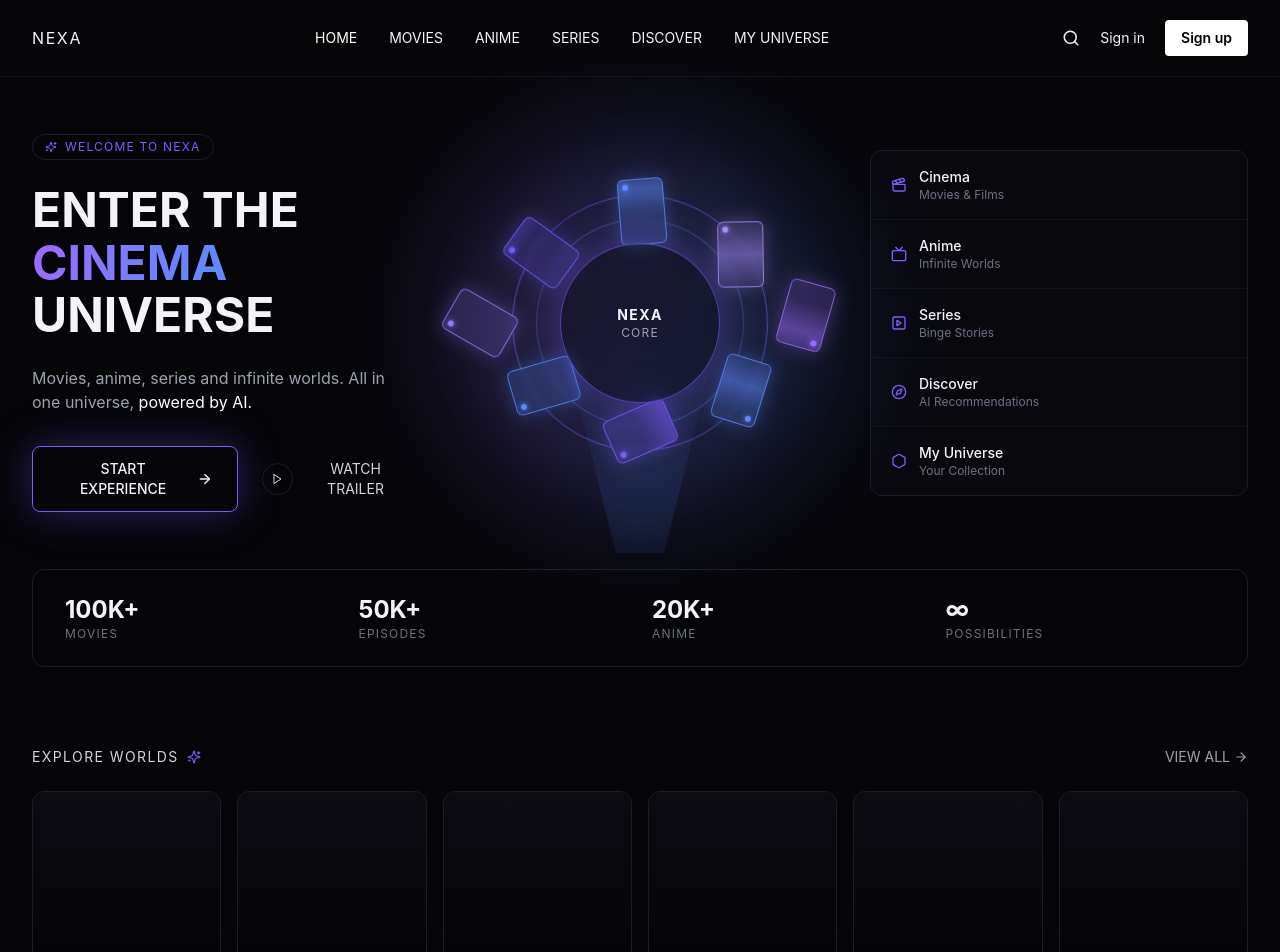
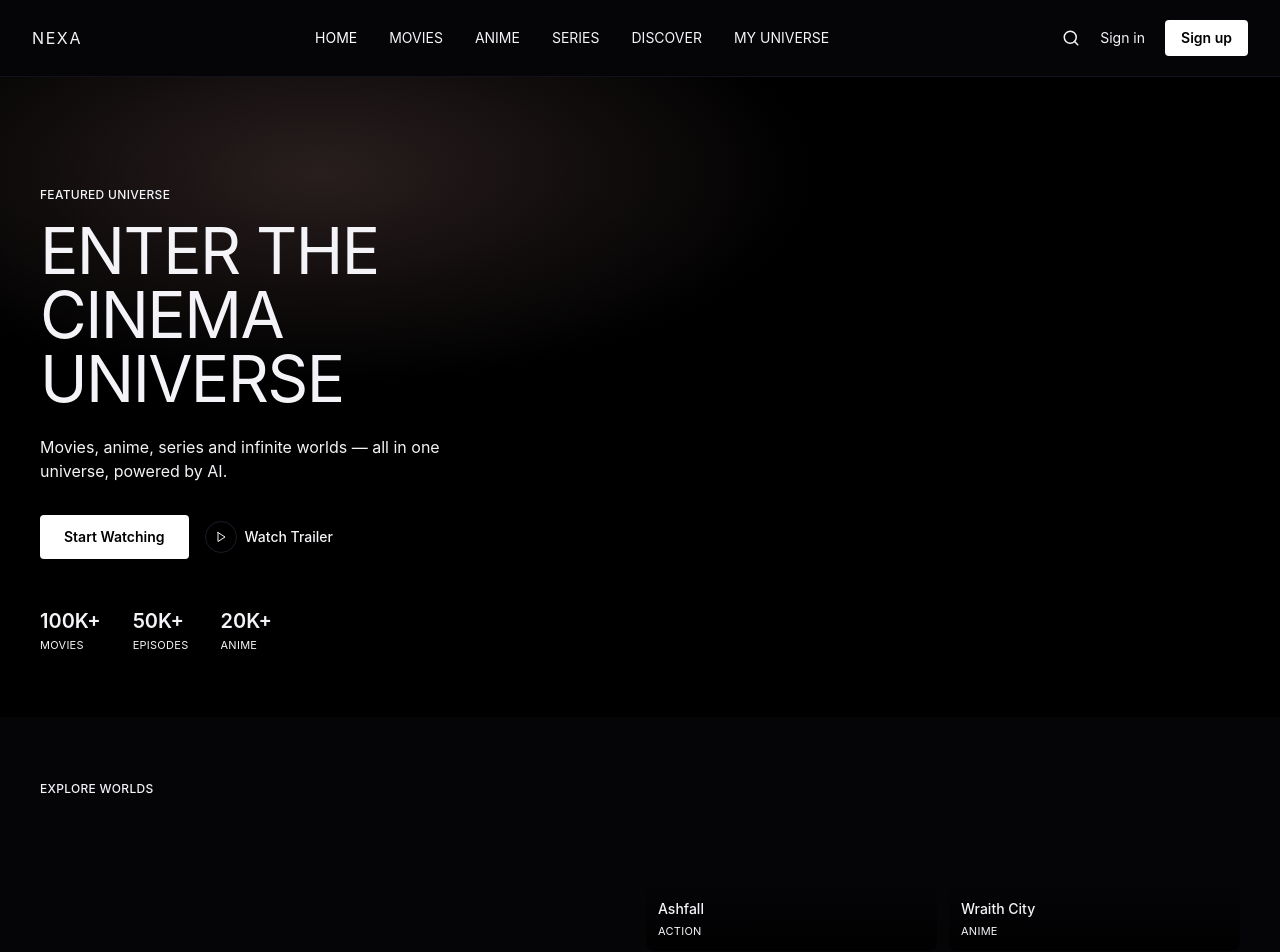
Before and after one commit to snsesu/Tzi, a Next.js app: page / in a window 1280 px wide. Shown: the top 952 px of the page. Built offline with nearby package versions, Linux system fonts and the light colour scheme.

Commit message:
Redesign Hero: cinematic Runway-inspired layout replacing glowing orbit core

```diff
--- a/components/Hero.tsx
+++ b/components/Hero.tsx
@@ -1,76 +1,89 @@
-import { Play, ArrowRight, Clapperboard, Tv, PlaySquare, Compass, Hexagon, Sparkles } from "lucide-react";
-import NexaCoreOrbit from "./NexaCoreOrbit";
+import { Play } from "lucide-react";
 
-const sideLinks = [
-  { icon: Clapperboard, title: "Cinema", sub: "Movies & Films" },
-  { icon: Tv, title: "Anime", sub: "Infinite Worlds" },
-  { icon: PlaySquare, title: "Series", sub: "Binge Stories" },
-  { icon: Compass, title: "Discover", sub: "AI Recommendations" },
-  { icon: Hexagon, title: "My Universe", sub: "Your Collection" },
+const stills = [
+  { w: 2, h: 2, title: "Nova Drift", tag: "Sci-Fi" },
+  { w: 1, h: 1, title: "Ashfall", tag: "Action" },
+  { w: 1, h: 1, title: "Wraith City", tag: "Anime" },
+  { w: 1, h: 2, title: "Silent Harbor", tag: "Drama" },
+  { w: 1, h: 1, title: "Ember Reign", tag: "Fantasy" },
 ];
 
 const stats = [
-  { value: "100K+", label: "MOVIES" },
-  { value: "50K+", label: "EPISODES" },
-  { value: "20K+", label: "ANIME" },
-  { value: "\u221e", label: "POSSIBILITIES" },
+  { value: "100K+", label: "Movies" },
+  { value: "50K+", label: "Episodes" },
+  { value: "20K+", label: "Anime" },
 ];
+
+function StillTile({ w, h, title, tag }: { w: number; h: number; title: string; tag: string }) {
+  return (
+    <div
+      className="relative overflow-hidden rounded-lg bg-gradient-to-br from-nexa-surface to-[#333]"
+      style={{ gridColumn: `span ${w}`, gridRow: `span ${h}` }}
+    >
+      <div className="absolute inset-0 bg-gradient-to-t from-black/90 via-black/10 to-transparent" />
+      <div className="absolute left-3 right-3 bottom-3">
+        <p className={w > 1 ? "text-lg font-medium" : "text-sm font-medium"}>{title}</p>
+        <p className="text-[11px] uppercase tracking-wide text-nexa-muted mt-1">{tag}</p>
+      </div>
+    </div>
+  );
+}
 
 export default function Hero() {
   return (
-    <section className="relative px-8 pt-14 pb-10">
-      <div className="grid lg:grid-cols-[1fr_auto_1fr] gap-10 items-center">
-        <div className="max-w-md">
-          <span className="inline-flex items-center gap-2 text-xs tracking-widest text-nexa-purple border border-nexa-border rounded-full px-3 py-1">
-            <Sparkles size={12} /> WELCOME TO NEXA
-          </span>
-          <h1 className="mt-6 text-5xl font-bold leading-[1.1]">
+    <>
+      {/* Cinematic hero */}
+      <section className="relative w-full h-[80vh] min-h-[560px] overflow-hidden">
+        <div className="absolute inset-0 bg-[radial-gradient(ellipse_70%_60%_at_25%_15%,#2a1f1f_0%,#000_55%),radial-gradient(ellipse_60%_50%_at_80%_70%,#1a2233_0%,transparent_60%),linear-gradient(180deg,#0a0a0a,#000)]" />
+        <div className="absolute inset-0 bg-gradient-to-t from-black via-black/10 to-transparent" />
+
+        <div className="absolute left-0 right-0 bottom-0 px-6 md:px-10 pb-16 max-w-2xl">
+          <p className="text-xs uppercase tracking-wide text-nexa-muted font-medium mb-4">
+            Featured Universe
+          </p>
+          <h1 className="leading-none tracking-tight font-normal text-[clamp(36px,6vw,64px)]">
             ENTER THE
             <br />
-            <span className="text-gradient">CINEMA</span>
+            CINEMA
             <br />
             UNIVERSE
           </h1>
-          <p className="mt-6 text-gray-400">
-            Movies, anime, series and infinite worlds. All in one universe,{" "}
-            <span className="text-white">powered by AI.</span>
+          <p className="mt-6 text-base text-nexa-slate max-w-md">
+            Movies, anime, series and infinite worlds — all in one universe, powered by AI.
           </p>
-          <div className="mt-8 flex items-center gap-6">
-            <button className="flex items-center gap-2 px-6 py-3 rounded-lg border border-nexa-purple shadow-glow text-sm font-medium">
-              START EXPERIENCE <ArrowRight size={16} />
+          <div className="mt-8 flex items-center gap-4">
+            <button className="text-sm font-semibold px-6 py-3 rounded bg-white text-black">
+              Start Watching
             </button>
-            <button className="flex items-center gap-2 text-sm text-gray-300">
+            <button className="flex items-center gap-2 text-sm font-medium">
               <span className="w-8 h-8 rounded-full border border-nexa-border flex items-center justify-center">
                 <Play size={12} />
               </span>
-              WATCH TRAILER
+              Watch Trailer
             </button>
           </div>
+          <div className="flex gap-8 mt-12">
+            {stats.map((s) => (
+              <div key={s.label}>
+                <p className="text-xl font-semibold">{s.value}</p>
+                <p className="text-[11px] uppercase tracking-wide text-nexa-slate mt-0.5">{s.label}</p>
+              </div>
+            ))}
+          </div>
         </div>
+      </section>
 
-        <NexaCoreOrbit />
-
-        <div className="hidden lg:block bg-nexa-panel/60 border border-nexa-border rounded-xl divide-y divide-nexa-border/60">
-          {sideLinks.map(({ icon: Icon, title, sub }) => (
-            <div key={title} className="flex items-center gap-3 px-5 py-4">
-              <Icon size={16} className="text-nexa-purple" />
-              <div>
-                <p className="text-sm font-medium">{title}</p>
-                <p className="text-xs text-gray-500">{sub}</p>
-              </div>
-            </div>
+      {/* Editorial poster grid */}
+      <section className="px-6 md:px-10 py-16">
+        <p className="text-xs uppercase tracking-wide text-nexa-slate font-medium mb-6">
+          Explore Worlds
+        </p>
+        <div className="grid grid-cols-4 gap-3" style={{ gridAutoRows: 130 }}>
+          {stills.map((s) => (
+            <StillTile key={s.title} {...s} />
           ))}
         </div>
-      </div>
-
-      <div className="mt-14 grid grid-cols-2 sm:grid-cols-4 gap-6 border border-nexa-border rounded-xl px-8 py-6">
-        {stats.map((s) => (
-          <div key={s.label} className="text-center sm:text-left">
-            <p className="text-2xl font-bold">{s.value}</p>
-            <p className="text-xs text-gray-500 tracking-widest">{s.label}</p>
-          </div>
-        ))}
-      </div>
-    </section>
+      </section>
+    </>
   );
 }
```
